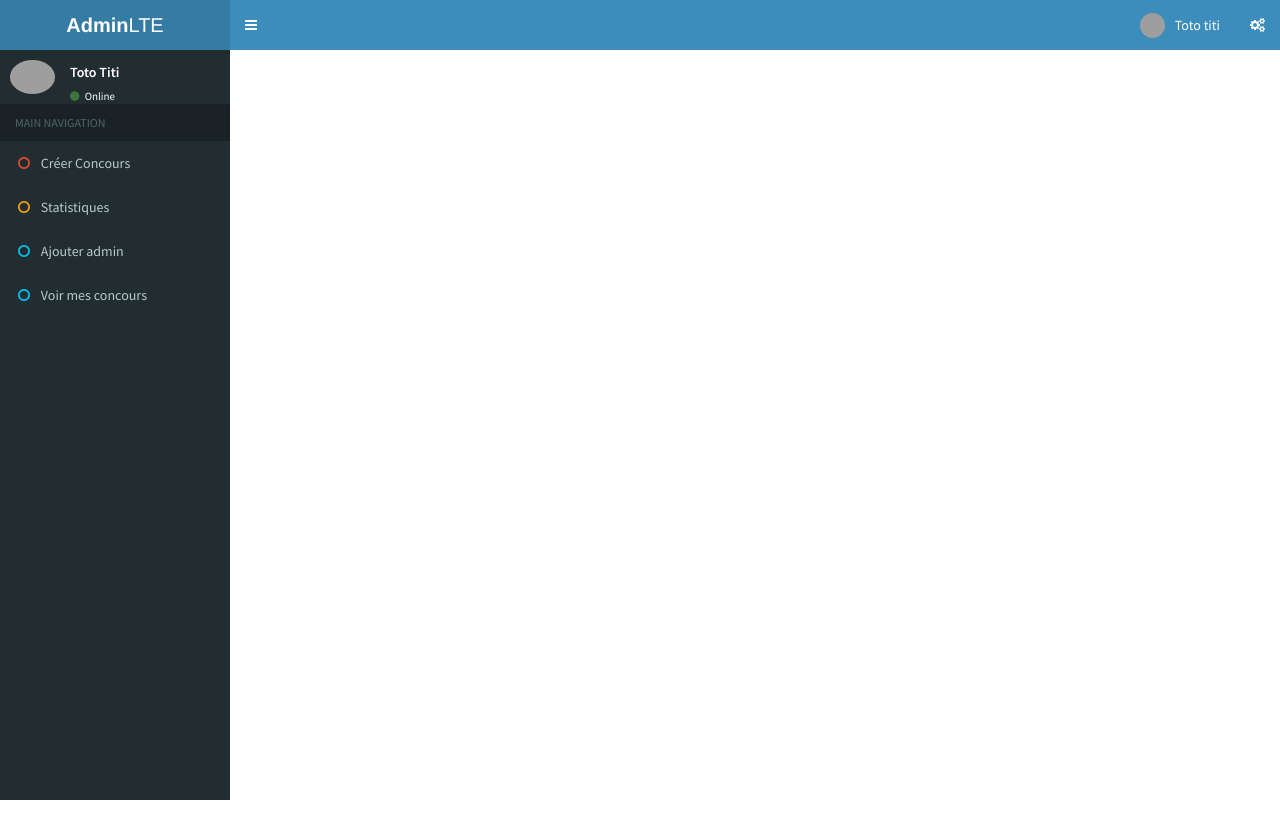
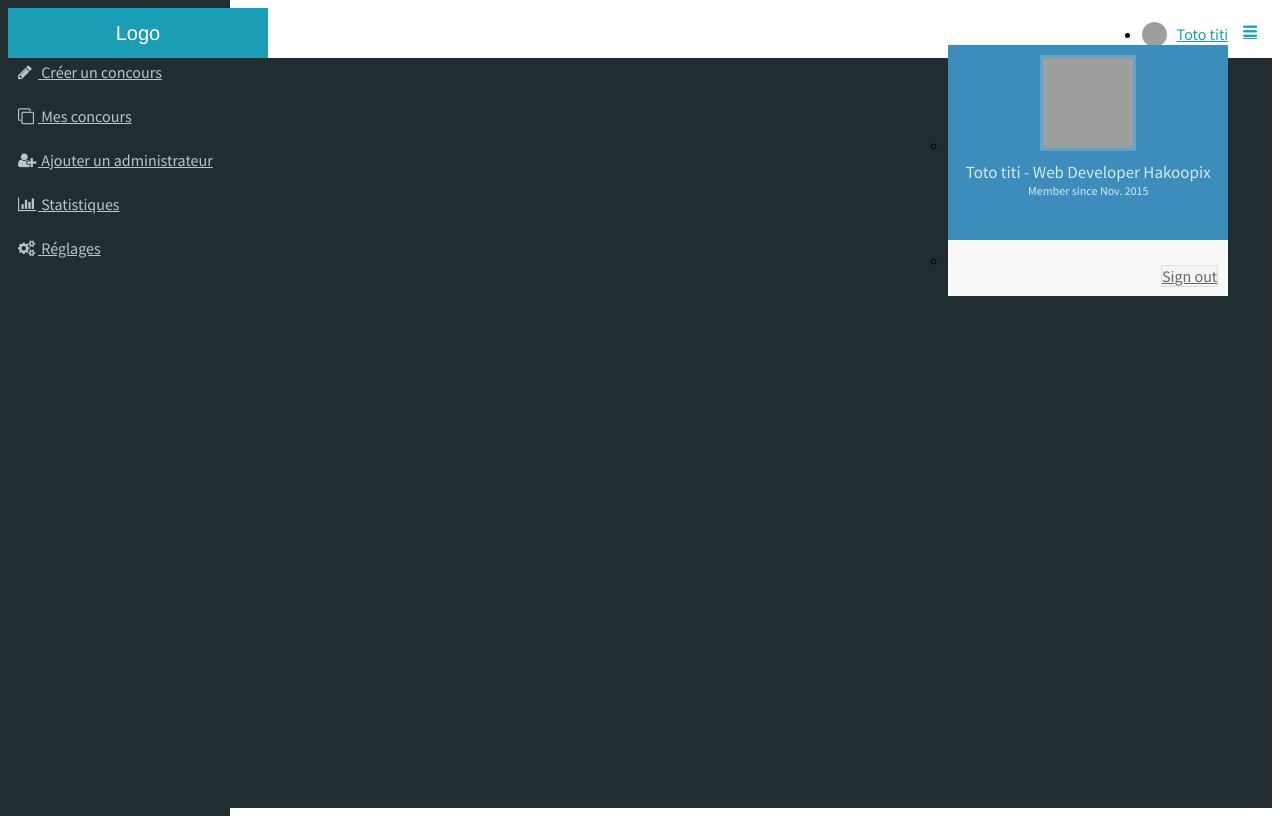
Before and after one commit to phjeannine/hakoopix, a PHP site: page /something/views/headerAdmin.php in a window 1280 px wide. Run offline with PHP 8.4, Linux system fonts and the light colour scheme; some libraries are stand-ins or nearby versions; grey boxes are pictures that could not be loaded.

Commit message:
Modification design dashboard (admin section)

```diff
--- a/web/controllers/adminPageController.class.php
+++ b/web/controllers/addContestController.class.php
@@ -1,9 +1,9 @@
 <?php
 
-class adminPageController{
+class addContestController {
 
 	public function indexAction($args){
-		$v = new view("adminPage");
+		$v = new view("addContest");
 		$v->assign("mesargs", $args);
 	}
 
--- a/web/templates/admin/dist/css/skins/_all-skins.css
+++ b/web/templates/admin/dist/css/skins/_all-skins.css
@@ -3,10 +3,10 @@
  * ----------
  */
 .skin-blue .main-header .navbar {
-  background-color: #3c8dbc;
+  background-color: #fff;
 }
 .skin-blue .main-header .navbar .nav > li > a {
-  color: #ffffff;
+  color: #1b9db5;
 }
 .skin-blue .main-header .navbar .nav > li > a:hover,
 .skin-blue .main-header .navbar .nav > li > a:active,
@@ -15,21 +15,23 @@
 .skin-blue .main-header .navbar .nav .open > a:hover,
 .skin-blue .main-header .navbar .nav .open > a:focus,
 .skin-blue .main-header .navbar .nav > .active > a {
-  background: rgba(0, 0, 0, 0.1);
-  color: #f6f6f6;
-}
-.skin-blue .main-header .navbar .sidebar-toggle {
-  color: #ffffff;
-}
-.skin-blue .main-header .navbar .sidebar-toggle:hover {
-  color: #f6f6f6;
-  background: rgba(0, 0, 0, 0.1);
+  background: #eee;
+  color: #1b9db5;
 }
 .skin-blue .main-header .navbar .sidebar-toggle {
   color: #fff;
+  float: right;
 }
 .skin-blue .main-header .navbar .sidebar-toggle:hover {
-  background-color: #367fa9;
+  color: #f6f6f6;
+  background: rgba(0, 0, 0, 0.1);
+}
+.skin-blue .main-header .navbar .sidebar-toggle {
+  color: #1b9db5;
+}
+.skin-blue .main-header .navbar .sidebar-toggle:hover {
+  color: #1b9db5;
+  background-color: #eee;
 }
 @media (max-width: 767px) {
   .skin-blue .main-header .navbar .dropdown-menu li.divider {
@@ -43,12 +45,9 @@
   }
 }
 .skin-blue .main-header .logo {
-  background-color: #367fa9;
-  color: #ffffff;
+  background-color: #1b9db5;
+  color: #fff;
   border-bottom: 0 solid transparent;
-}
-.skin-blue .main-header .logo:hover {
-  background-color: #357ca5;
 }
 .skin-blue .main-header li.user-header {
   background-color: #3c8dbc;
@@ -67,7 +66,7 @@
 }
 .skin-blue .sidebar-menu > li.header {
   color: #4b646f;
-  background: #1a2226;
+  background: #1b9db5;
 }
 .skin-blue .sidebar-menu > li > a {
   border-left: 3px solid transparent;
@@ -76,7 +75,6 @@
 .skin-blue .sidebar-menu > li.active > a {
   color: #ffffff;
   background: #1e282c;
-  border-left-color: #3c8dbc;
 }
 .skin-blue .sidebar-menu > li > .treeview-menu {
   margin: 0 1px;
--- a/web/views/addAdmin.php
+++ b/web/views/addAdmin.php
@@ -6,9 +6,7 @@
  <div class="content-wrapper addAdmin">
         <!-- Content Header (Page header) -->
         <section class="content-header">
-          <h1>
-            Ajouter un administrateur
-          </h1>
+          <h1>Ajouter un administrateur</h1>
           <br>
           <!-- general form elements -->
         </section>
--- a/web/views/footerAdmin.php
+++ b/web/views/footerAdmin.php
@@ -171,7 +171,7 @@
            immediately after the control sidebar -->
       <div class="control-sidebar-bg"></div>
     </div><!-- ./wrapper -->
-
+</div>
     <!-- jQuery 2.1.4 -->
     <script src="../templates/admin/plugins/jQuery/jQuery-2.1.4.min.js"></script>
     <!-- jQuery UI 1.11.4 -->
@@ -209,5 +209,3 @@
     <script src="../templates/admin/dist/js/pages/dashboard.js"></script>
     <!-- AdminLTE for demo purposes -->
     <script src="../templates/admin/dist/js/demo.js"></script>
-  </body>
-</html>
--- a/web/views/headerAdmin.php
+++ b/web/views/headerAdmin.php
@@ -1,119 +1,60 @@
-<!DOCTYPE html>
-<html>
-  <head>
-    <meta charset="utf-8">
-    <meta http-equiv="X-UA-Compatible" content="IE=edge">
-    <title>AdminLTE 2 | Dashboard</title>
-    <!-- Tell the browser to be responsive to screen width -->
-    <meta content="width=device-width, initial-scale=1, maximum-scale=1, user-scalable=no" name="viewport">
-    <!-- Bootstrap 3.3.5 -->
-    <link rel="stylesheet" href="../templates/admin/bootstrap/css/bootstrap.min.css">
-    <!-- Font Awesome -->
-    <link rel="stylesheet" href="https://maxcdn.bootstrapcdn.com/font-awesome/4.4.0/css/font-awesome.min.css">
-    <!-- Ionicons -->
+<link rel="stylesheet" href="https://maxcdn.bootstrapcdn.com/font-awesome/4.4.0/css/font-awesome.min.css"><!-- Font Awesome -->
 <link rel="stylesheet" href="https://code.ionicframework.com/ionicons/2.0.1/css/ionicons.min.css">
-    <!-- Theme style -->
 <link rel="stylesheet" href="../templates/admin/dist/css/AdminLTE.min.css">
-    <!-- AdminLTE Skins. Choose a skin from the css/skins
-         folder instead of downloading all of them to reduce the load. -->
-    <link rel="stylesheet" href="../templates/admin/dist/css/skins/_all-skins.min.css">
-    <!-- iCheck -->
+<link rel="stylesheet" href="../templates/admin/dist/css/skins/_all-skins.css">
 <link rel="stylesheet" href="../templates/admin/plugins/iCheck/flat/blue.css">
-    <!-- Morris chart -->
 <link rel="stylesheet" href="../templates/admin/plugins/morris/morris.css">
-    <!-- jvectormap -->
 <link rel="stylesheet" href="../templates/admin/plugins/jvectormap/jquery-jvectormap-1.2.2.css">
-    <!-- Date Picker -->
 <link rel="stylesheet" href="../templates/admin/plugins/datepicker/datepicker3.css">
-    <!-- Daterange picker -->
 <link rel="stylesheet" href="../templates/admin/plugins/daterangepicker/daterangepicker-bs3.css">
-    <!-- bootstrap wysihtml5 - text editor -->
 <link rel="stylesheet" href="../templates/admin/plugins/bootstrap-wysihtml5/bootstrap3-wysihtml5.min.css">
 
-    <!-- HTML5 Shim and Respond.js IE8 support of HTML5 elements and media queries -->
-    <!-- WARNING: Respond.js doesn't work if you view the page via file:// -->
-    <!--[if lt IE 9]>
-        <script src="https://oss.maxcdn.com/html5shiv/3.7.3/html5shiv.min.js"></script>
-        <script src="https://oss.maxcdn.com/respond/1.4.2/respond.min.js"></script>
-    <![endif]-->
-  </head>
-  <body class="hold-transition skin-blue sidebar-mini">
+<div class="hold-transition skin-blue sidebar-mini">
   <div class="wrapper">
-
     <header class="main-header">
-        <!-- Logo -->
-        <a href="index2.html" class="logo">
-          <!-- mini logo for sidebar mini 50x50 pixels -->
-          <span class="logo-mini"><b>A</b>LT</span>
-          <!-- logo for regular state and mobile devices -->
-          <span class="logo-lg"><b>Admin</b>LTE</span>
-        </a>
-        <!-- Header Navbar: style can be found in header.less -->
+        <div class="logo">Logo</div>
         <nav class="navbar navbar-static-top" role="navigation">
-          <!-- Sidebar toggle button-->
           <a href="#" class="sidebar-toggle" data-toggle="offcanvas" role="button">
             <span class="sr-only">Toggle navigation</span>
           </a>
           <div class="navbar-custom-menu">
             <ul class="nav navbar-nav">
-
-              <!-- User Account: style can be found in dropdown.less -->
               <li class="dropdown user user-menu">
                 <a href="#" class="dropdown-toggle" data-toggle="dropdown">
                   <img src="../templates/admin/dist/img/user2-160x160.jpg" class="user-image" alt="User Image">
                   <span class="hidden-xs">Toto titi</span>
                 </a>
                 <ul class="dropdown-menu">
-                  <!-- User image -->
                   <li class="user-header">
                     <img src="../templates/admin/dist/img/user2-160x160.jpg" class="img-circle" alt="User Image">
-                    <p>
-                      Toto titi - Web Developer Hakoopix
-                      <small>Member since Nov. 2015</small>
-                    </p>
+                    <p>Toto titi - Web Developer Hakoopix <small>Member since Nov. 2015</small></p>
                   </li>
-
-                  <!-- Menu Footer-->
                   <li class="user-footer">
-                    <div class="pull-left">
-                      <a href="#" class="btn btn-default btn-flat">Profile</a>
-                    </div>
                     <div class="pull-right">
                       <a href="#" class="btn btn-default btn-flat">Sign out</a>
                     </div>
                   </li>
                 </ul>
               </li>
-              <!-- Control Sidebar Toggle Button -->
+              <!--
               <li>
                 <a href="#" data-toggle="control-sidebar"><i class="fa fa-gears"></i></a>
               </li>
+              -->
             </ul>
           </div>
         </nav>
       </header>
-      <!-- Left side column. contains the logo and sidebar -->
+
       <aside class="main-sidebar">
-        <!-- sidebar: style can be found in sidebar.less -->
         <section class="sidebar">
-          <!-- Sidebar user panel -->
-          <div class="user-panel">
-            <div class="pull-left image">
-              <img src="../templates/admin/dist/img/user2-160x160.jpg" class="img-circle" alt="User Image">
-            </div>
-            <div class="pull-left info">
-              <p>Toto Titi</p>
-              <a href="#"><i class="fa fa-circle text-success"></i> Online</a>
-            </div>
-          </div>
-
           <!-- sidebar menu: : style can be found in sidebar.less -->
           <ul class="sidebar-menu">
-            <li class="header">MAIN NAVIGATION</li>
-            <li><a href="/admin"><i class="fa fa-circle-o text-red"></i> <span>Créer Concours</span></a></li>
-            <li><a href="#"><i class="fa fa-circle-o text-yellow"></i> <span>Statistiques</span></a></li>
-            <li><a href="/addAdmin"><i class="fa fa-circle-o text-aqua"></i> <span>Ajouter admin</span></a></li>
-            <li><a href="/contestList"><i class="fa fa-circle-o text-aqua"></i> <span>Voir mes concours</span></a></li>
+            <li><a href="/addContest"><i class="fa fa-pencil"></i> <span>Créer un concours</span></a></li>
+            <li><a href="/contestList"><i class="fa fa-clone"></i> <span>Mes concours</span></a></li>
+            <li><a href="/addAdmin"><i class="fa fa-user-plus"></i> <span>Ajouter un administrateur</span></a></li>
+            <li><a href="#"><i class="fa fa-bar-chart"></i> <span>Statistiques</span></a></li>
+            <li><a href="#"><i class="fa fa-cogs"></i> <span>Réglages</span></a></li>
           </ul>
         </section>
         <!-- /.sidebar -->
--- a/web/views/index.php
+++ b/web/views/index.php
@@ -5,9 +5,6 @@
                 console.log('You are logged!');
                 console.log(response.authResponse);
 
-              /*  FB.api('/959119600818575/roles?access_token=959119600818575|NrwTVp41hp0a8XVklYVvKLOKAzE', function(response) {
-                    console.log(response);
-                });  */
                 FB.api('/me?fields=id,last_name,first_name,picture', function(rep) {
                     console.log(rep);
                     //window.location="/contest";
--- a/web/views/layout.php
+++ b/web/views/layout.php
@@ -20,7 +20,7 @@ $uri = $_SERVER['REQUEST_URI'];
     <!-- CSS Stylesheets -->
     <!-- Bootstrap Core CSS -->
     <link href="../public/css/bootstrap.min.css" rel="stylesheet">
-    <?php if($uri != "/admin" && $uri != "/login" && $uri != "/addAdmin" && $uri != "/contestList") { ?>
+    <?php if($uri != "/addContest" && $uri != "/addAdmin" && "/contestList") { ?>
       <link href="../public/css/3-col-portfolio.css" rel="stylesheet">
     <?php } ?>
 
@@ -32,6 +32,7 @@ $uri = $_SERVER['REQUEST_URI'];
     <link href="../public/css/contestList.css" rel="stylesheet">
     <link href="../public/css/addAdmin.css" rel="stylesheet">
     <link href="../public/css/participate.css" rel="stylesheet">
+    <link href="../public/css/dashboard.css" rel="stylesheet">
 
     <!-- Fonts -->
     <link href="../public/fonts/opensans.css" rel="stylesheet">
@@ -47,7 +48,7 @@ $uri = $_SERVER['REQUEST_URI'];
     <div class="site-wrapper-inner">
 
         <!-- Navigation -->
-        <?php if($uri != "/admin" && $uri != "/login" && $uri != "/addAdmin" && $uri != "/contestList") { ?>
+        <?php if($uri != "/addContest" && $uri != "/addAdmin" && $uri != "/contestList") { ?>
           <nav class="navbar navbar-fixed-top" role="navigation" style="background-color: #12ba74;">
             <div class="container">
               <div class="navbar-header">
```
Also changed, not shown: web/controllers/adminController.class.php (deleted, +0 -10 lines), web/public/traitement.php (+5 -5 lines), web/views/addContest.php (added, +66 -0 lines), web/views/admin.php (+14 -62 lines), web/views/adminPage.php (deleted, +0 -10 lines), web/public/css/dashboard.css (added). Lines whose indentation alone changed are shown as unchanged.
